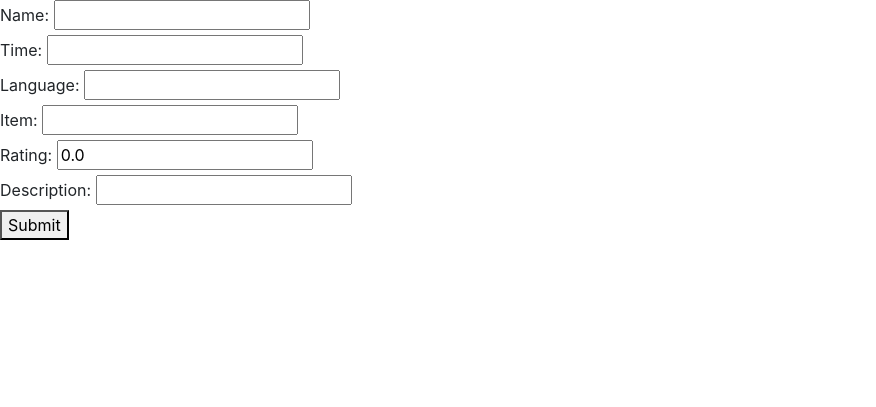
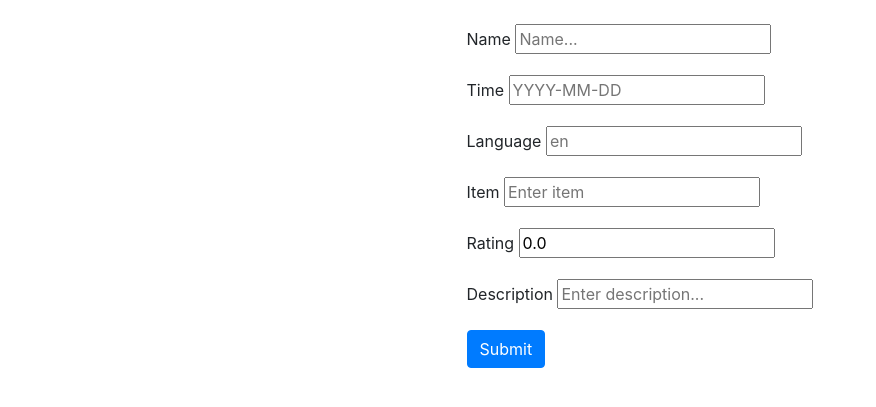
Before and after one commit to CS180-spring/cs180-23-futuretech, a Spring Boot app: page /insert in a window 1280 px wide. Shown: the top 407 px of the page, without its empty margins (0-876 px from the left). Run offline with Spring Boot 4, Linux system fonts and the light colour scheme.

Commit message:
bootstrap styling

```diff
--- a/document/src/main/resources/templates/insert_data.html
+++ b/document/src/main/resources/templates/insert_data.html
@@ -1,33 +1,64 @@
 <!DOCTYPE html>
 <html lang="en" xmlns:th="http://www.thymeleaf.org">
+
 <head>
-    <link rel="stylesheet" href="https://cdn.jsdelivr.net/npm/bootstrap@4.0.0/dist/css/bootstrap.min.css" integrity="sha384-Gn5384xqQ1aoWXA+058RXPxPg6fy4IWvTNh0E263XmFcJlSAwiGgFAW/dAiS6JXm" crossorigin="anonymous">
+    <link rel="stylesheet" href="https://cdn.jsdelivr.net/npm/bootstrap@4.0.0/dist/css/bootstrap.min.css"
+        integrity="sha384-Gn5384xqQ1aoWXA+058RXPxPg6fy4IWvTNh0E263XmFcJlSAwiGgFAW/dAiS6JXm" crossorigin="anonymous">
     <meta charset="UTF-8">
     <meta http-equiv="X-UA-Compatible" content="IE=edge">
     <meta name="viewport" content="width=device-width, initial-scale=1.0">
     <title>Insert Data</title>
 </head>
+
 <body>
-    <form action="#" th:action="@{/insert}" method="post" th:object="${singleReview}">
-        <label>Name:</label>
-        <input type="text" th:field="*{firstName}" /><br/>
+    <br/>
+    <div class="row justify-content-center">
+        <form name="myForm" action="#" th:action="@{/insert}" method="post" th:object="${singleReview}"
+            onsubmit="validateForm()">
+            <div class="form-group">
+                <label>Name</label>
+                <input id="nameInput" type="text" th:field="*{firstName}" placeholder="Name..." />
+            </div>
+            <div class="form-group">
+                <label>Time</label>
+                <input id="timeInput" type="text" th:field="*{time}" placeholder="YYYY-MM-DD" />
+            </div>
+            <div class="form-group">
+                <label>Language</label>
+                <input id="languageInput" type="text" th:field="*{language}" placeholder="en" />
+            </div>
+            <div class="form-group">
+                <label>Item</label>
+                <input id="itemInput" type="text" th:field="*{item}" placeholder="Enter item" />
+            </div>
+            <div class="form-group">
+                <label>Rating</label>
+                <input id="ratingInput" type="text" th:field="*{rating}" />
+            </div>
+            <div class="form-group">
+                <label>Description</label>
+                <input id="descriptionInput" type="text" th:field="*{description}" placeholder="Enter description..." />
+            </div>
+            <button type="submit" class="btn btn-primary">Submit</button>
+        </form>
+    </div>
 
-        <label>Time:</label>
-        <input type="text" th:field="*{time}" /><br/>
+    <script>
+        function validateForm() {
+            var name = document.getElementById("nameInput").value;
+            var time = document.getElementById("timeInput").value;
+            var language = document.getElementById("languageInput").value;
+            var item = document.getElementById("itemInput").value;
+            var rating = document.getElementById("ratingInput").value;
+            var description = document.getElementById("descriptionInput").value;
 
-        <label>Language:</label>
-        <input type="text" th:field="*{language}" /><br/>
+            if(name == "" || time == "" || language == "" || item == "" || rating == "" || description == ""){
+                alert("Please fill out all the fields");
+                return false;
+            }
+            return true;
+        }
+    </script>
+</body>
 
-        <label>Item:</label>
-        <input type="text" th:field="*{item}" /><br/>
-
-        <label>Rating:</label>
-        <input type="text" th:field="*{rating}" /><br/>
-
-        <label>Description:</label>
-        <input type="text" th:field="*{description}"><br/>
-
-        <button type="submit">Submit</button>
-    </form>
-</body>
 </html>
```
